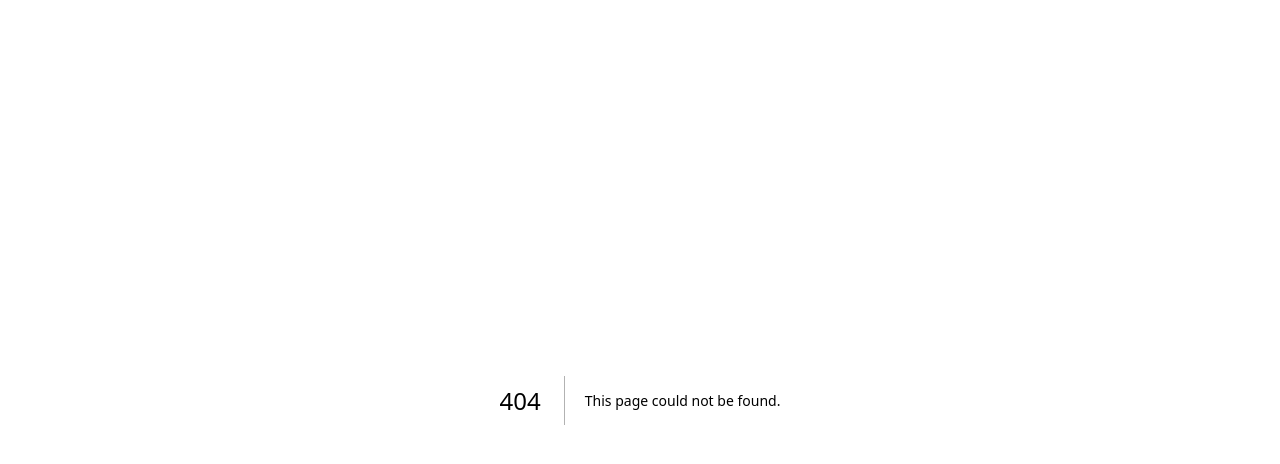
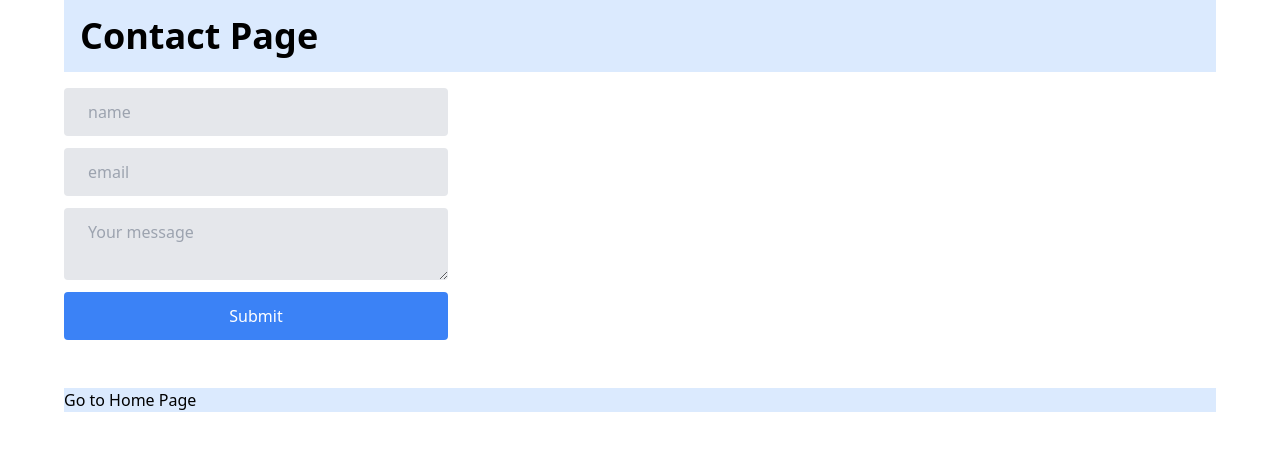
Before and after one commit to TomaszSarmata/after-revision1, a Next.js app: page /contact in a window 1280 px wide. Before the commit this address had no page. Shown: the top 464 px of the page. Built offline with nearby package versions, Linux system fonts and the light colour scheme.

Commit message:
added contact page wiht contact form that submits to db

```diff
--- /dev/null
+++ b/pages/api/contact.js
@@ -0,0 +1,30 @@
+import sql from "@/utils/postrgres";
+
+export default async function handler(req, res) {
+  const name = req.query.name;
+  const email = req.query.email;
+  const message = req.query.message;
+
+  //   if (name === null || name === undefined) {
+  //     res.status(400).json({ message: "Name is required" });
+  //     return;
+  //   }
+
+  //   if (email === null || email === undefined) {
+  //     res.status(400).json({ message: "Email is required" });
+  //     return;
+  //   }
+
+  //   if (message === null || message === undefined) {
+  //     res.status(400).json({ message: "Message is required" });
+  //     return;
+  //   }
+
+  const submit = await sql`
+    insert into contact_messages
+        (name, email, message)
+    values
+        (${name}, ${email}, ${message})
+  `;
+  res.json({ message: "success" });
+}
--- /dev/null
+++ b/pages/contact.js
@@ -0,0 +1,83 @@
+import Header from "@/components/shared/header";
+import Content from "@/components/shared/content";
+import Footer from "@/components/shared/footer";
+import { useState } from "react";
+
+export default function Contact() {
+  const [name, setName] = useState("");
+  const [email, setEmail] = useState("");
+  const [message, setMessage] = useState("");
+  const [showSuccess, setShowSuccess] = useState(false);
+
+  const getName = (e) => {
+    const name = e.target.value;
+    setName(name);
+  };
+
+  const getEmail = (e) => {
+    const email = e.target.value;
+    setEmail(email);
+  };
+
+  const getMessage = (e) => {
+    const message = e.target.value;
+    setMessage(message);
+  };
+
+  const submitForm = async (e) => {
+    const response = await fetch(
+      `/api/contact?name=${name}&email=${email}&message=${message}`
+    );
+    const data = await response.json();
+
+    setName("");
+    setEmail("");
+    setMessage("");
+    setShowSuccess(true);
+    setTimeout(() => {
+      setShowSuccess(false);
+    }, 5000);
+  };
+
+  return (
+    <div className="w-full">
+      <Header title="Contact"></Header>
+      <Content>
+        <form className="flex flex-col space-y-3">
+          <input
+            placeholder="name"
+            type="text"
+            className="bg-gray-200 py-3 px-6 w-96 rounded"
+            value={name}
+            onChange={getName}
+          />
+          <input
+            placeholder="email"
+            type="email"
+            className="bg-gray-200 py-3 px-6 w-96 rounded"
+            value={email}
+            onChange={getEmail}
+          />
+          <textarea
+            placeholder="Your message"
+            type="text"
+            className="bg-gray-200 py-3 px-6 w-96 rounded"
+            value={message}
+            onChange={getMessage}
+          />
+          <button
+            className="bg-blue-500 py-3 px-6 w-96 rounded text-white"
+            onClick={submitForm}
+            type="button"
+          >
+            Submit
+          </button>
+          {showSuccess === true ? (
+            <p className="text-green-500 w-96">Your message was sent</p>
+          ) : null}
+        </form>
+      </Content>
+      <Footer title="Home" href="/"></Footer>
+    </div>
+  );
+}
```
